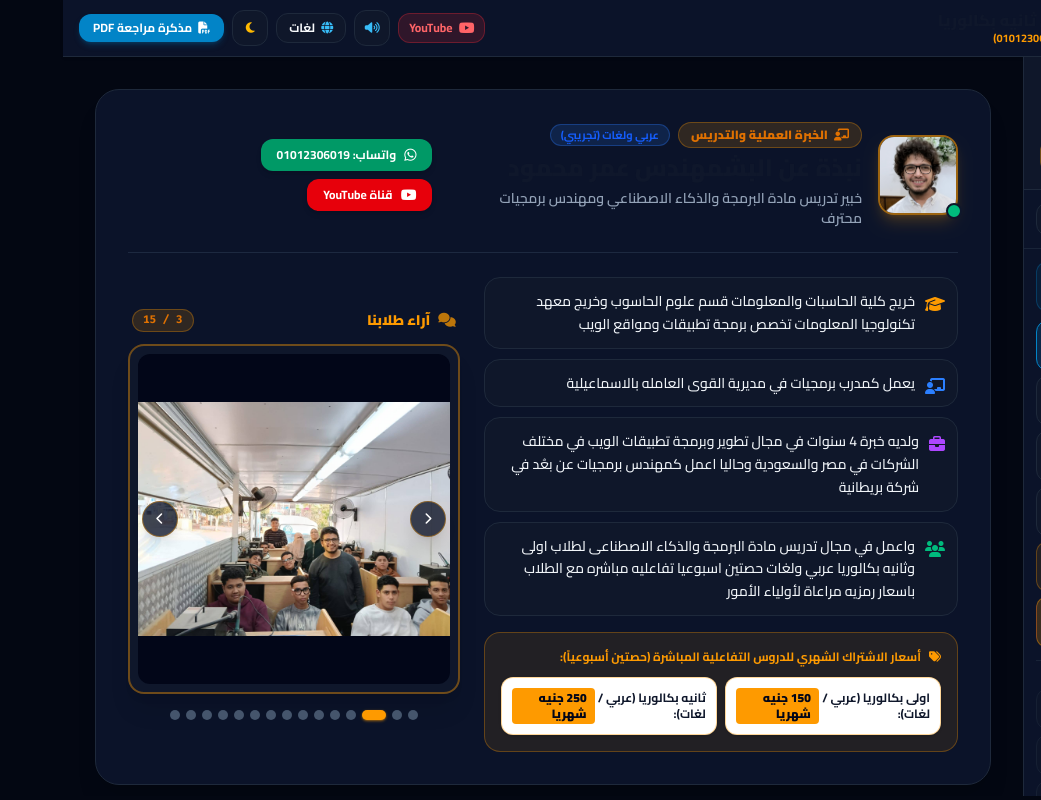
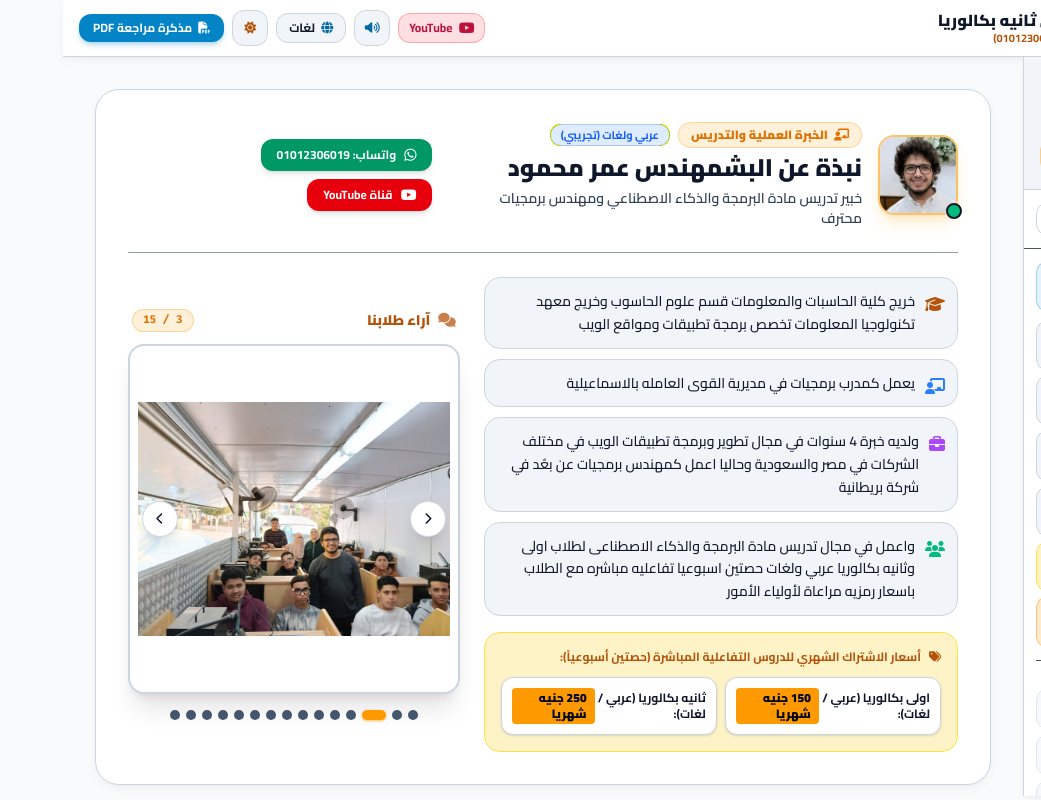
Before and after one commit to omar3060/programming-and-ai, a Next.js app: page / in a window 1280 px wide. Shown: the whole page, without its empty margins (239-1280 px from the left). Built offline with nearby package versions, Linux system fonts and the light colour scheme.

Commit message:
light mode

```diff
--- a/app/globals.css
+++ b/app/globals.css
@@ -21,10 +21,18 @@
   * {
     box-sizing: border-box;
     transition: background-color 0.2s ease, border-color 0.2s ease;
+    user-select: none;
+    -webkit-user-select: none;
+    -moz-user-select: none;
+    -ms-user-select: none;
   }
 
   body {
     font-family: var(--font-cairo), 'Cairo', system-ui, sans-serif;
+    user-select: none;
+    -webkit-user-select: none;
+    -moz-user-select: none;
+    -ms-user-select: none;
   }
 
   html[lang="en"] body {
--- a/app/layout.tsx
+++ b/app/layout.tsx
@@ -41,7 +41,7 @@ export default function RootLayout({
       lang="ar"
       dir="rtl"
       suppressHydrationWarning
-      className={`${cairo.variable} ${inter.variable} ${firaCode.variable} dark h-full antialiased`}
+      className={`${cairo.variable} ${inter.variable} ${firaCode.variable} light h-full antialiased`}
     >
       <head>
         <link rel="icon" href="/logo.png" type="image/png" />
--- a/components/providers/AppProviders.tsx
+++ b/components/providers/AppProviders.tsx
@@ -26,7 +26,7 @@ const AppContext = createContext<AppContextType | undefined>(undefined);
 
 export function AppProviders({ children }: { children: React.ReactNode }) {
   const [lang, setLang] = useState<Language>('ar');
-  const [theme, setTheme] = useState<Theme>('dark');
+  const [theme, setTheme] = useState<Theme>('light');
   const [soundEnabled, setSoundEnabled] = useState<boolean>(true);
   const [activeLesson, setActiveLessonState] = useState<LessonViewId>('lesson-1-1');
   const [isPrintModalOpen, setIsPrintModalOpen] = useState<boolean>(false);
```
